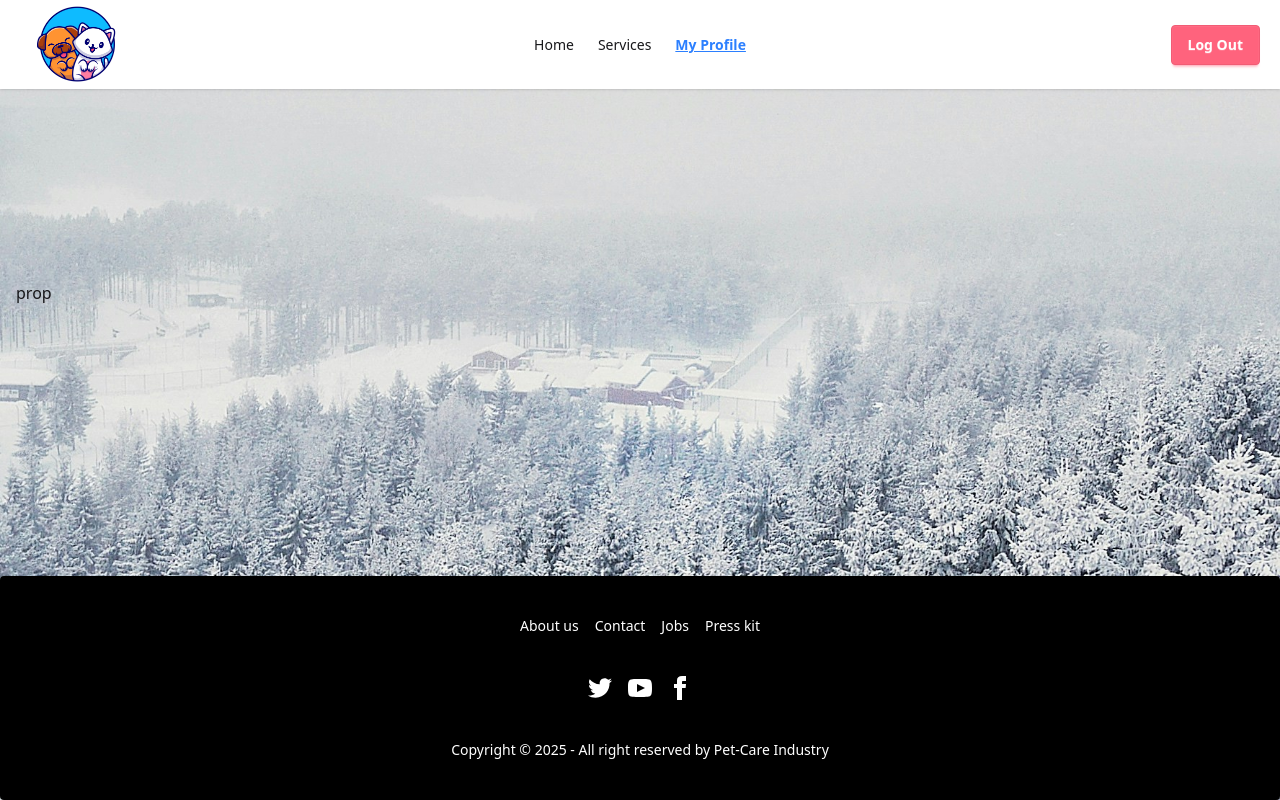
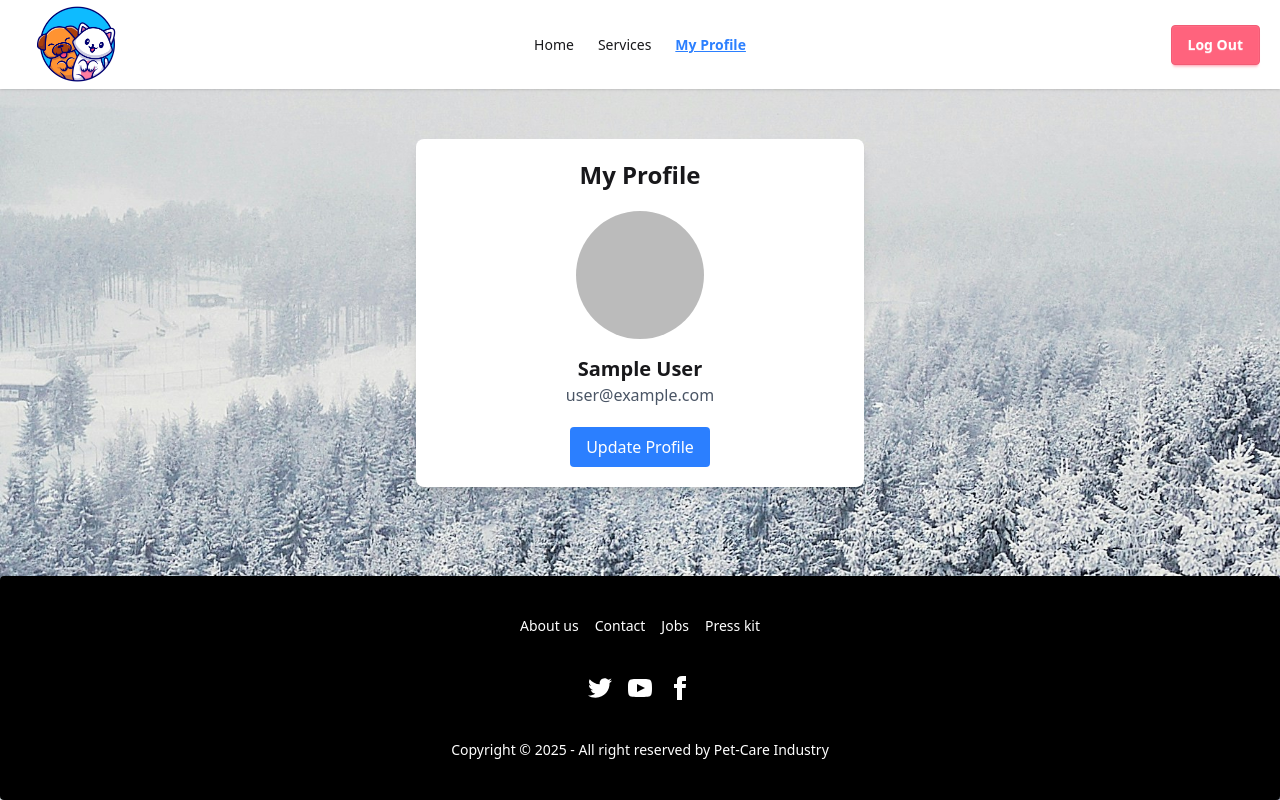
Before and after one commit to fuadhasan199/Pet-Care, a React (Vite) app: page /my-profile in a window 1280 px wide. Built offline with nearby package versions, Linux system fonts and the light colour scheme; no server answers; sample sign-in values are in the browser's storage.

Commit message:
My Profile design

```diff
--- a/src/Pages/Login.jsx
+++ b/src/Pages/Login.jsx
@@ -23,7 +23,7 @@ const Login = () => {
     signInWithEmailAndPassword(auth, email, password)
   .then(res => {
     console.log(res);
-    toast.success('Login successful!');
+    toast.success('Login successful ,Please Click service button');
   })
   .catch(error => {
     console.log(error);
--- a/src/Pages/MyProfile.jsx
+++ b/src/Pages/MyProfile.jsx
@@ -1,11 +1,51 @@
-import React from 'react';
+import React, { useEffect, useState } from 'react';
+import { getAuth } from 'firebase/auth';
+import { auth } from '../firebase.confiq';
 
 const MyProfile = () => {
-    return (
-        <div className=' container mx-auto'>
-            prop
-        </div>
-    );
+  const [user, setUser] = useState(null);
+  const authInstance = getAuth();
+
+  useEffect(() => {
+
+    const currentUser = authInstance.currentUser;
+
+    if (currentUser) {
+      setUser({
+        name: currentUser.displayName || "No Name 😒",
+        email: currentUser.email,
+        image: currentUser.photoURL || "https://via.placeholder.com/150"
+      });
+    }
+  }, [authInstance]);
+
+  if (!user) {
+
+    return <p className="text-center text-red-500 mt-10">Loading....</p>;
+  }
+
+  return (
+    <div className="container mx-auto mt-10 p-5 bg-white shadow-lg rounded-lg max-w-md">
+      <h1 className="text-2xl font-bold mb-5 text-center">My Profile</h1>
+
+      <div className="flex flex-col items-center">
+        <img
+          src={user.image}
+          alt="Profile"
+          className="w-32 h-32 rounded-full mb-4 object-cover"
+        />
+        <h2 className="text-xl font-semibold">{user.name}</h2>
+        <p className="text-gray-600">{user.email}</p>
+
+        <button
+          className="mt-5 bg-blue-500 hover:bg-blue-600 text-white py-2 px-4 rounded"
+
+        >
+          Update Profile
+        </button>
+      </div>
+    </div>
+  );
 };
 
 export default MyProfile;
--- a/src/Pages/Service.jsx
+++ b/src/Pages/Service.jsx
@@ -23,14 +23,14 @@ const Service = () => {
             <img src={service.image} alt={service.serviceName} className="w-full h-40 object-cover rounded-md" />
             <p className="font-light mt-2">{service.serviceName}</p>
              <div className="">
-                    <fieldset className="fieldset mt-2 bg-base-200 border-base-300 rounded-box w-xs border p-4">
+   <fieldset className="fieldset mt-2 bg-base-200 border-base-300 rounded-box w-[280px] border p-2">
 
 
   <label className="label">Name</label>
-  <input type="email" className="input" placeholder="Your Name" />
+  <input type="text" className="input" placeholder="Your Name" />
 
   <label className="label">Email</label>
-  <input type="password" className="input" placeholder="Your Email" />
+  <input type="email" className="input" placeholder="Your Email" />
 
   <button className="btn btn-neutral mt-4" onClick={()=>handleBooking(service.serviceId)}>Book Now</button>
 </fieldset>
```
